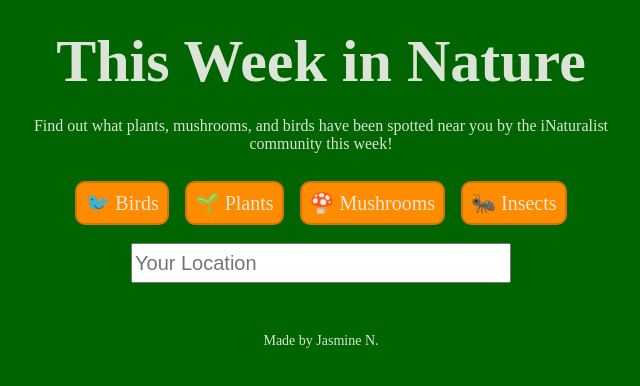
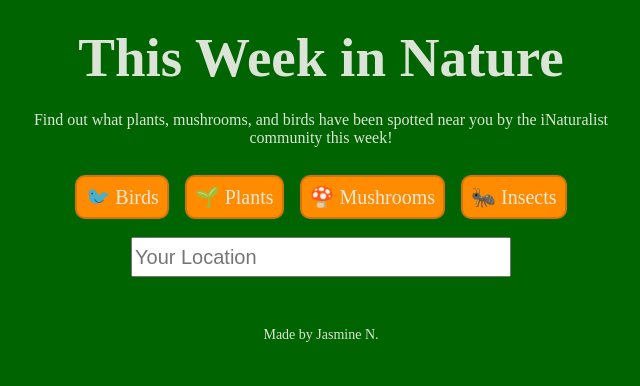
Before and after one commit to jasnoo/nature-week, a React app: page / in a window 1280 px wide. Shown: the whole page, without its empty margins (319-959 px from the left). Built offline with nearby package versions, Linux system fonts and the light colour scheme; no server answers; a web font is replaced by a local one.

Commit message:
header styling

```diff
--- a/client/scss/_finder.scss
+++ b/client/scss/_finder.scss
@@ -43,10 +43,6 @@
     list-style-type: none;
     background-color: darkOrange;
 
-
-    // // .selected {
-    //   background-color: $red;
-    // }
   }
 
   li:hover {
@@ -119,6 +115,6 @@
   font-family: "Suez One", serif;
   color: $cream;
   text-align: center;
-  font-size: 60px;
+  font-size: 55px;
   line-height: 1.2em;
 }
```
